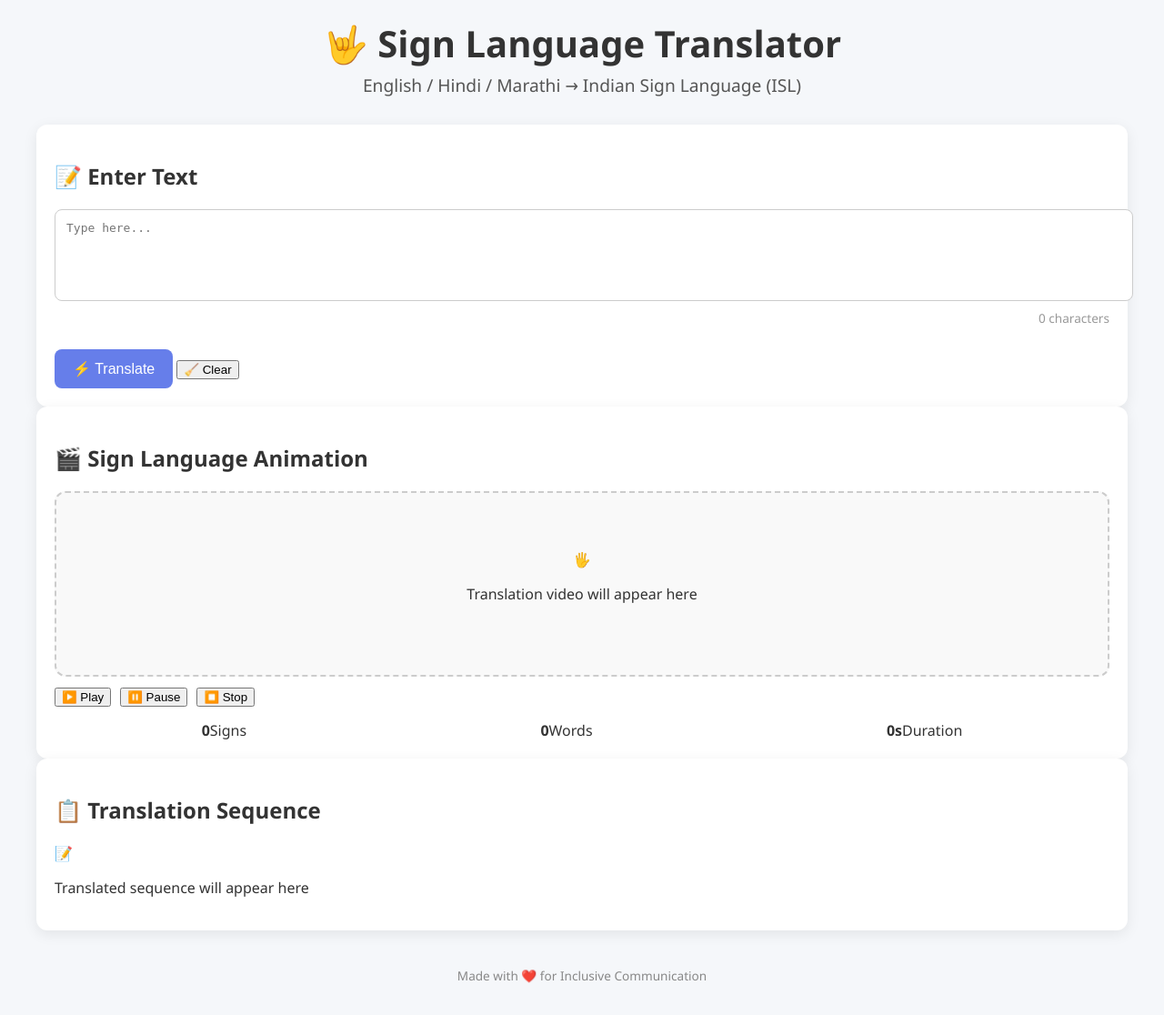
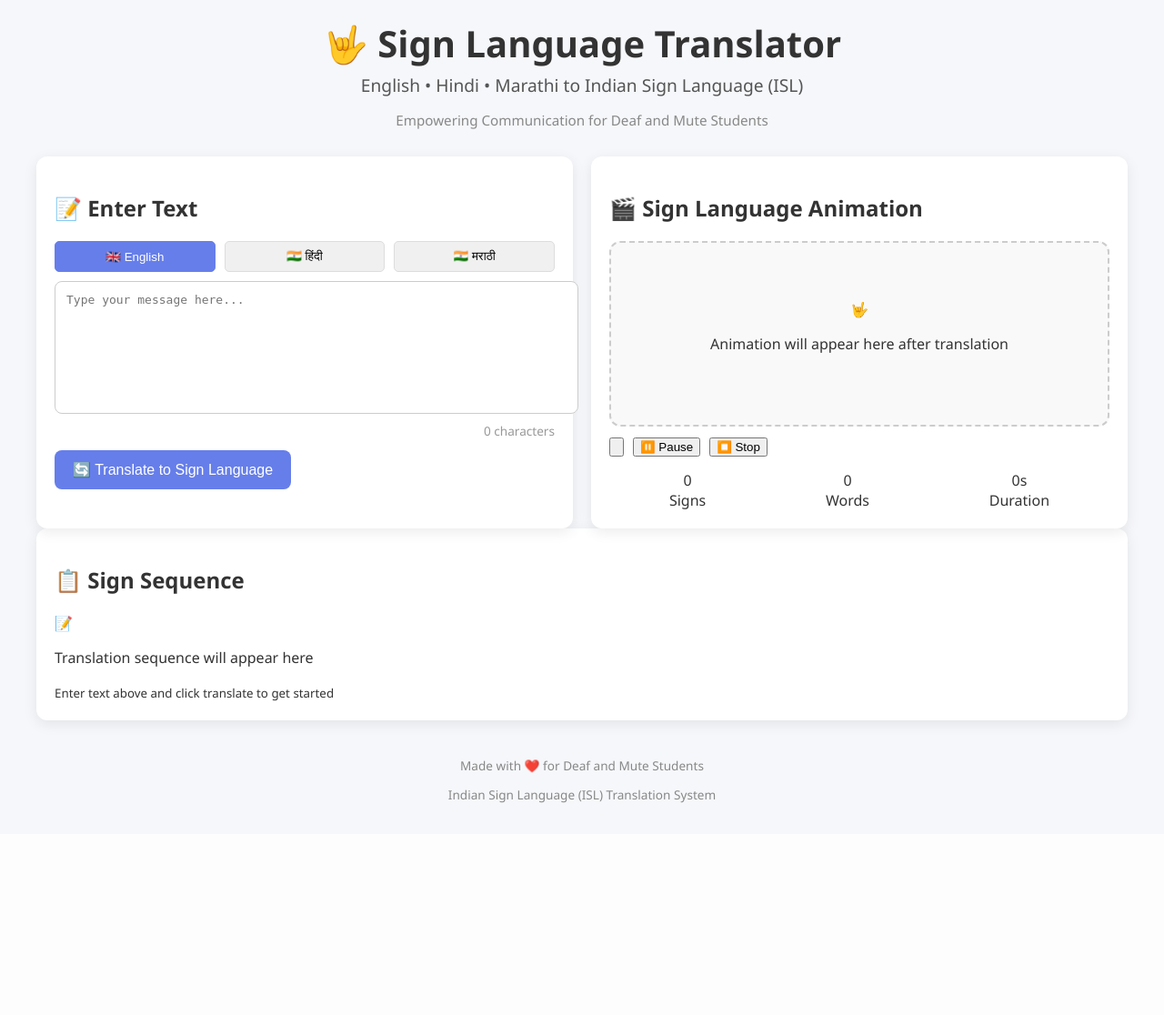
Before and after one commit to Vishal-code-pixe/sign-language-text-translator-, a Flask app: page / in a window 1280 px wide. Shown: the whole page at 91% size. After the commit the page ends 883 px from the top, so only its background shows below. Run offline with Flask 3, Linux system fonts and the light colour scheme.

Commit message:
Update index.html

```diff
--- a/templates/index.html
+++ b/templates/index.html
@@ -3,72 +3,68 @@
 <head>
     <meta charset="UTF-8">
     <meta name="viewport" content="width=device-width, initial-scale=1.0">
-  <title>🤟 Sign Language Translator</title>
+    <title>Sign Language Translator - Emoji Version</title>
     <link rel="stylesheet" href="{{ url_for('static', filename='css/style.css') }}">
 </head>
 <body>
 <div class="container">
-
-    <!-- HEADER -->
     <header>
         <h1>🤟 Sign Language Translator</h1>
-      <p class="subtitle">English / Hindi / Marathi → Indian Sign Language (ISL)</p>
+        <p class="subtitle">English • Hindi • Marathi to Indian Sign Language (ISL)</p>
+        <p class="tagline">Empowering Communication for Deaf and Mute Students</p>
     </header>
 
-    <!-- ALERT BOX -->
     <div id="alertBox" class="alert"></div>
 
-    <!-- INPUT SECTION -->
-    <section class="card">
+    <div class="main-content">
+        <div class="card">
             <h2>📝 Enter Text</h2>
-      <textarea id="inputText" placeholder="Type here..." rows="5"></textarea>
-      <p class="char-count"><span id="charCount">0</span> characters</p>
-      <div class="button-group">
-        <button class="translate-btn" onclick="translateText()">⚡ Translate</button>
-        <button class="clear-btn" onclick="clearInput()">🧹 Clear</button>
+            <div class="language-selector">
+                <button class="lang-btn active" data-lang="en">🇬🇧 English</button>
+                <button class="lang-btn" data-lang="hi">🇮🇳 हिंदी</button>
+                <button class="lang-btn" data-lang="mr">🇮🇳 मराठी</button>
             </div>
-      <div id="loadingSpinner" class="loading" style="display:none;">
-        <div class="spinner"></div>
-        <p>Translating...</p>
+            <textarea id="inputText" placeholder="Type your message here..." rows="8"></textarea>
+            <div class="char-count"><span id="charCount">0</span> characters</div>
+            <button class="translate-btn" onclick="translateText()">🔄 Translate to Sign Language</button>
+            <div class="loading" id="loadingSpinner"><div class="spinner"></div><p>Translating...</p></div>
         </div>
-    </section>
 
-    <!-- VIDEO SECTION -->
-    <section class="card">
+        <div class="card">
             <h2>🎬 Sign Language Animation</h2>
             <div id="videoPlayer" class="video-player">
                 <div class="placeholder-content">
-          <span class="placeholder-icon">🖐️</span>
-          <p>Translation video will appear here</p>
+                    <span class="placeholder-icon">🤟</span>
+                    <p>Animation will appear here after translation</p>
                 </div>
             </div>
             <div class="controls">
-        <button onclick="playAnimation()">▶️ Play</button>
+                <button onclick="playAnimation()"▶️ Play</button>
                 <button onclick="pauseAnimation()">⏸️ Pause</button>
                 <button onclick="stopAnimation()">⏹️ Stop</button>
             </div>
+            <div class="stats">
+                <div class="stat-box"><div id="signCount">0</div>Signs</div>
+                <div class="stat-box"><div id="wordCount">0</div>Words</div>
+                <div class="stat-box"><div id="duration">0s</div>Duration</div>
+            </div>
+        </div>
+    </div>
 
-      <div class="stats">
-        <div><b id="signCount">0</b><span>Signs</span></div>
-        <div><b id="wordCount">0</b><span>Words</span></div>
-        <div><b id="duration">0s</b><span>Duration</span></div>
-      </div>
-    </section>
-
-    <!-- SEQUENCE SECTION -->
-    <section class="card">
-      <h2>📋 Translation Sequence</h2>
+    <div class="card">
+        <h2>📋 Sign Sequence</h2>
         <div id="signSequence" class="sign-sequence">
             <div class="empty-state">
                 <span class="empty-icon">📝</span>
-          <p>Translated sequence will appear here</p>
+                <p>Translation sequence will appear here</p>
+                <small>Enter text above and click translate to get started</small>
             </div>
         </div>
-    </section>
+    </div>
 
-    <!-- FOOTER -->
     <footer>
-      <p>Made with ❤️ for Inclusive Communication</p>
+        <p>Made with ❤️ for Deaf and Mute Students</p>
+        <p class="footer-note">Indian Sign Language (ISL) Translation System</p>
     </footer>
 </div>
 
```
Lines whose indentation alone changed are shown as unchanged.
